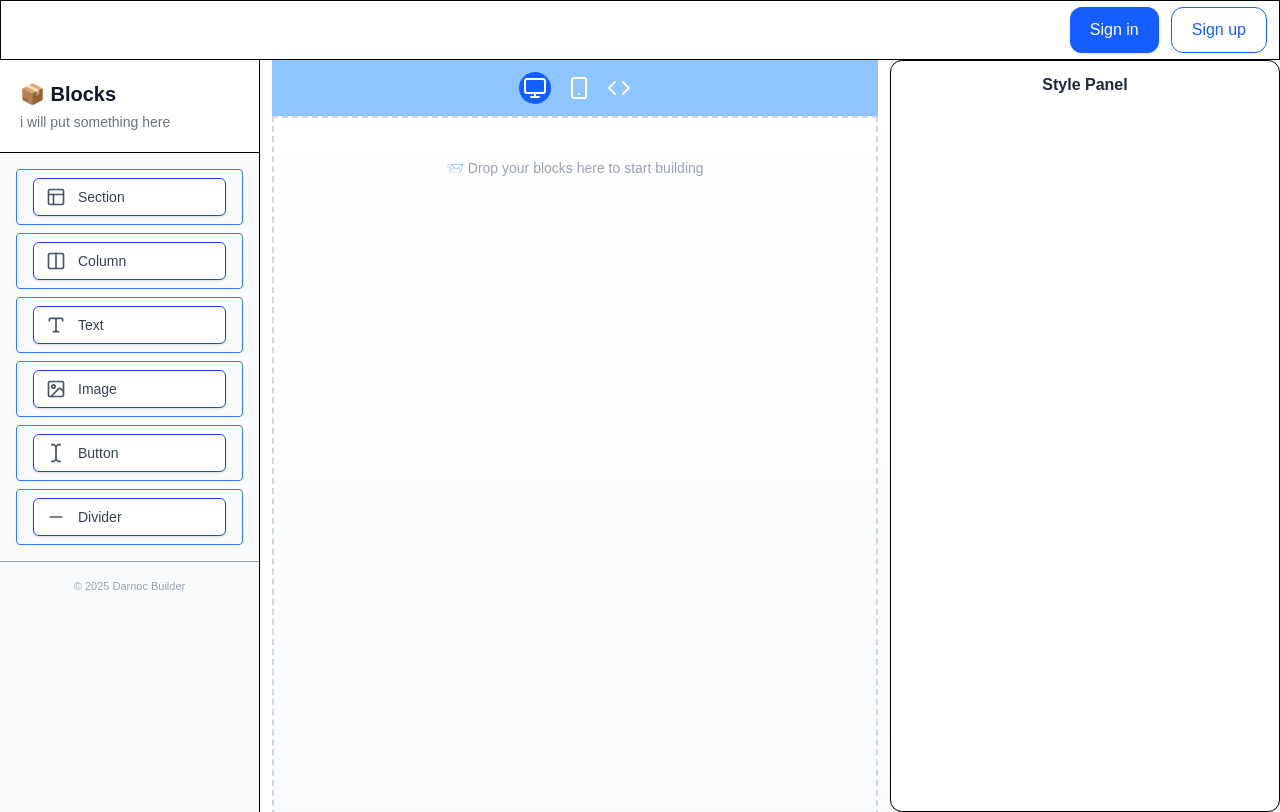
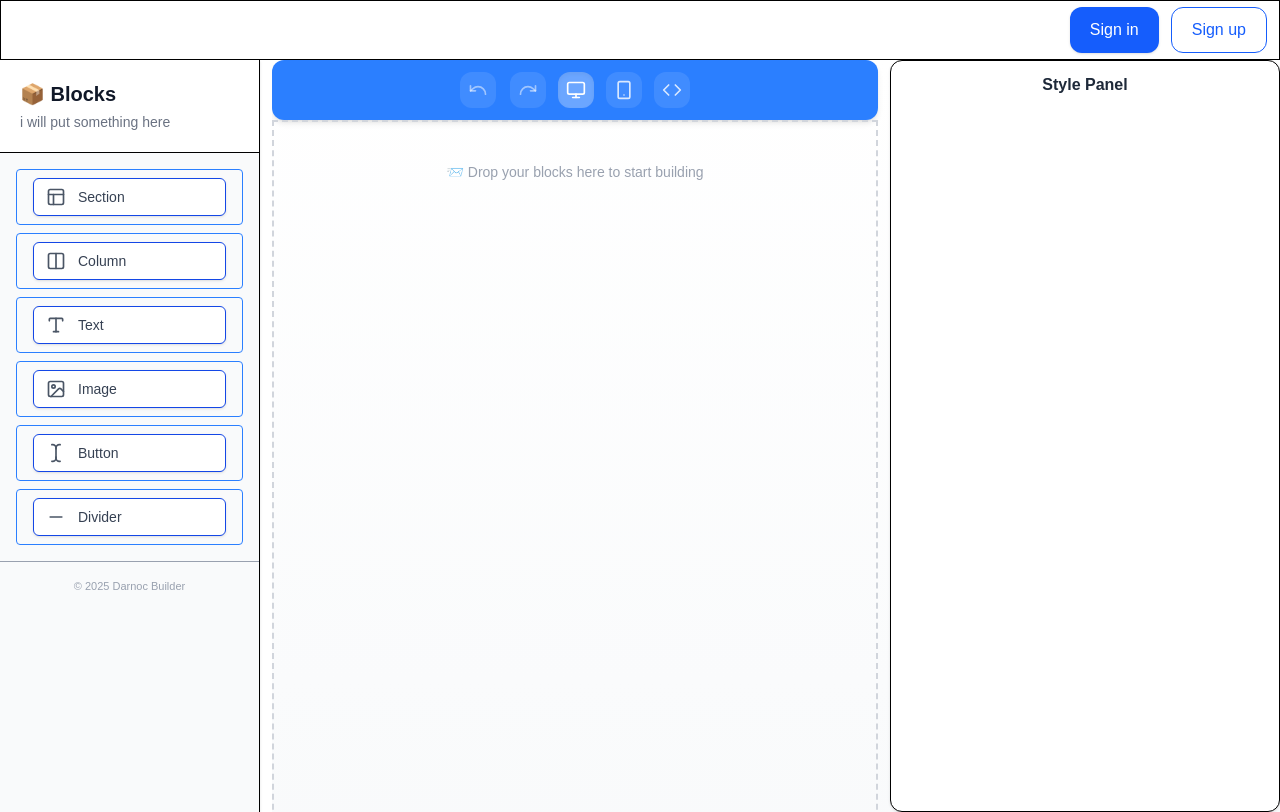
Before and after one commit to Conny1/darnoc-builder, a Next.js app: page /email/dashboard in a window 1280 px wide. Built offline with nearby package versions, Linux system fonts and the light colour scheme.

Commit message:
undo and redo actions

```diff
--- a/src/components/Canva.tsx
+++ b/src/components/Canva.tsx
@@ -1,9 +1,9 @@
 "use client";
-import React, {  useRef, useState } from "react";
+import React, { useRef, useState } from "react";
 import Droppable from "./Droppable";
-import {  Droppableids } from "@/types";
+import { Droppableids } from "@/types";
 import Block from "./Block";
-import {  useSelector } from "react-redux";
+import { useDispatch, useSelector } from "react-redux";
 import { RootState } from "@/redux/store";
 
 import {
@@ -12,19 +12,24 @@ import {
 } from "@dnd-kit/sortable";
 
 import StyleEditor from "./StyleEditor";
-import { Code, Monitor, Smartphone } from "lucide-react";
+import { Code, Monitor, Redo, Smartphone, Undo } from "lucide-react";
 import DisplayCode from "./DisplayCode";
+import { redoAction, undoAction } from "@/redux/emailTemplateSlice";
 
 const Canva = () => {
   const dropableData = useSelector(
     (state: RootState) => state.email.dropableData
   );
+  const undo = useSelector((state: RootState) => state.email.prevCanvasState);
+  const redo = useSelector((state: RootState) => state.email.nextCanvaState);
+
   const [showCode, setshowCode] = useState(false);
   const [code, setcode] = useState("");
   const containerRef = useRef<HTMLDivElement | null>(null);
   const [previewMode, setPreviewMode] = useState<"desktop" | "mobile">(
     "desktop"
   );
+  const dispatch = useDispatch();
 
   // Apply mobile scaling transform
 
@@ -59,41 +64,84 @@ const Canva = () => {
     setshowCode(true);
   };
 
+
   return (
-    <div className="  flex  gap-3  flex-1  bg-gradient-to-b from-white to-gray-50 overflow-y-auto">
+    <div className=" flex gap-3  flex-1  bg-gradient-to-b from-white to-gray-50 overflow-y-auto">
       <div className="flex-1 flex flex-col items-center  ">
-        <div className="flex w-full max-w-[800px] gap-3 bg-blue-300 p-3 items-center justify-center text-white ">
+        <div className="flex w-full max-w-[800px] gap-3 bg-blue-500 p-3 items-center justify-center text-white rounded-xl shadow-md">
+          {/* Undo / Redo */}
+          <div className="flex gap-3.5">
+            <button
+              onClick={() => dispatch(undoAction())}
+              disabled={undo.length === 0}
+              className={`p-2 rounded-xl flex items-center justify-center transition-colors duration-200
+        ${
+          undo.length > 0
+            ? "bg-white/20 hover:bg-white/30 text-white"
+            : "bg-white/10 text-white/50 cursor-not-allowed"
+        }`}
+            >
+              <Undo className="w-5 h-5" />
+            </button>
+
+            <button
+              onClick={() => dispatch(redoAction())}
+              disabled={redo.length === 0}
+              className={`p-2 rounded-xl flex items-center justify-center transition-colors duration-200
+        ${
+          redo.length > 0
+            ? "bg-white/20 hover:bg-white/30 text-white"
+            : "bg-white/10 text-white/50 cursor-not-allowed"
+        }`}
+            >
+              <Redo className="w-5 h-5" />
+            </button>
+          </div>
+
+          {/* Desktop Preview */}
           <button
             onClick={() => {
               setPreviewMode("desktop");
               setshowCode(false);
             }}
-            className={` p-1 rounded-2xl cursor-pointer ${
-              !showCode && previewMode === "desktop"
-                ? "bg-blue-600"
-                : "bg-inherit"
-            } `}
+            className={`p-2 rounded-xl flex items-center justify-center transition-colors duration-200
+      ${
+        !showCode && previewMode === "desktop"
+          ? "bg-white/30 text-white shadow-inner"
+          : "bg-white/10 hover:bg-white/20 text-white/80"
+      }`}
           >
-            <Monitor />
+            <Monitor className="w-5 h-5" />
           </button>
+
+          {/* Mobile Preview */}
           <button
             onClick={() => {
               setPreviewMode("mobile");
               setshowCode(false);
             }}
-            className={` p-1 rounded-2xl cursor-pointer ${
-              !showCode && previewMode === "mobile"
-                ? "bg-blue-600"
-                : "bg-inherit"
-            } `}
+            className={`p-2 rounded-xl flex items-center justify-center transition-colors duration-200
+      ${
+        !showCode && previewMode === "mobile"
+          ? "bg-white/30 text-white shadow-inner"
+          : "bg-white/10 hover:bg-white/20 text-white/80"
+      }`}
           >
-            <Smartphone />
+            <Smartphone className="w-5 h-5" />
           </button>
 
-      { previewMode !=="mobile" &&   <button onClick={generateCode} className=" cursor-pointer  ">
-            <Code />
-          </button>}
+          {/* Code Button */}
+          {previewMode !== "mobile" && (
+            <button
+              onClick={generateCode}
+              className="p-2 rounded-xl flex items-center justify-center transition-colors duration-200
+        bg-white/10 hover:bg-white/20 text-white/80"
+            >
+              <Code className="w-5 h-5" />
+            </button>
+          )}
         </div>
+
         {showCode ? (
           <DisplayCode code={code} />
         ) : (
@@ -107,11 +155,11 @@ const Canva = () => {
                   ref={containerRef}
                   style={{
                     display: "inline-block",
-                    margin:" 0px auto",
+                    margin: " 0px auto",
                     textAlign: "center",
-                    width: previewMode ==="desktop"? "602px":"360px",
+                    width: previewMode === "desktop" ? "602px" : "360px",
                     maxWidth: "100%",
-                    height:"100%",
+                    height: "100%",
                     backgroundColor: "inherit",
                   }}
                 >
--- a/src/lib/uiconfigs.ts
+++ b/src/lib/uiconfigs.ts
@@ -60,6 +60,7 @@ export const blockConfigs: BlockConfigs = {
         width: "100%",
         maxWidth: "300px",
         display: "inline-block",
+
         verticalAlign: "top",
         textAlign: "center",
         margin: "0px",
--- a/src/redux/emailTemplateSlice.ts
+++ b/src/redux/emailTemplateSlice.ts
@@ -9,6 +9,8 @@ export interface emailtemplateState {
   activeBlock: BlockDataType | null;
   currentElementType?: string;
   currentElementKey?: string;
+  prevCanvasState: Array<BlockDataType[]>;
+  nextCanvaState: Array<BlockDataType[]>;
 }
 
 const initialState: emailtemplateState = {
@@ -16,6 +18,8 @@ const initialState: emailtemplateState = {
   activeBlock: null,
   currentElementType: "",
   currentElementKey: "",
+  prevCanvasState: [],
+  nextCanvaState: [],
 };
 
 export const emailtemplateSlice = createSlice({
@@ -27,11 +31,16 @@ export const emailtemplateSlice = createSlice({
       if (data.name in blockConfigs) {
         data.configs = blockConfigs[data.name];
       }
-
+      //   update state for redo action.
+      if (state.dropableData.length !== 0) {
+        state.prevCanvasState.push(state.dropableData);
+      }
       state.dropableData.push(data);
     },
     updateSortedBlocks: (state, action: PayloadAction<BlockDataType[]>) => {
       const data: BlockDataType[] = action.payload;
+      //   update state for redo action.
+      state.prevCanvasState.push(state.dropableData);
       state.dropableData = data;
     },
     updateInlineSortedBlocks: (
@@ -43,7 +52,7 @@ export const emailtemplateSlice = createSlice({
       }>
     ) => {
       const payload = action.payload;
-      function swapNodes(data?: BlockDataType[]):BlockDataType[] | undefined {
+      function swapNodes(data?: BlockDataType[]): BlockDataType[] | undefined {
         if (!data) return;
         return data.map((item) => {
           if (item.id === payload.parent_id && item.blocks) {
@@ -54,7 +63,7 @@ export const emailtemplateSlice = createSlice({
               (val) => val.id === payload.over_id
             );
             item.blocks = arrayMove(item.blocks, oldIndex, newIndex);
-            return item
+            return item;
           }
           return {
             ...item,
@@ -62,8 +71,9 @@ export const emailtemplateSlice = createSlice({
           };
         });
       }
-
-      swapNodes(state.dropableData)
+      //   update state for redo action.
+      state.prevCanvasState.push(state.dropableData);
+      swapNodes(state.dropableData);
     },
     addInlineBlock: (
       state,
@@ -86,6 +96,8 @@ export const emailtemplateSlice = createSlice({
           }
         }
       };
+      //   update state for redo action.
+      state.prevCanvasState.push(state.dropableData);
       recisiveUpdate(state.dropableData);
     },
 
@@ -100,11 +112,13 @@ export const emailtemplateSlice = createSlice({
           })
           .filter((block) => block.id !== id);
       };
+      //   update state for redo action.
+      state.prevCanvasState.push(state.dropableData);
       state.dropableData = recusiveRemove(state.dropableData);
-      if(state.dropableData.length === 0){
-        state.activeBlock = null
-        state.currentElementKey = ""
-        state.currentElementType = ""
+      if (state.dropableData.length === 0) {
+        state.activeBlock = null;
+        state.currentElementKey = "";
+        state.currentElementType = "";
       }
     },
 
@@ -128,11 +142,9 @@ export const emailtemplateSlice = createSlice({
       state.activeBlock = others || null;
     },
     setcurrentElementType: (state, action: PayloadAction<string>) => {
-
       state.currentElementType = action.payload;
     },
     setcurrentElementKey: (state, action: PayloadAction<string>) => {
-
       state.currentElementKey = action.payload;
     },
 
@@ -153,15 +165,18 @@ export const emailtemplateSlice = createSlice({
             const temp = item.configs?.styles;
             if (temp) {
               // update width of the column parent component -unique to column
-            const parent = item.configs?.styles?.parent
+              const parent = item.configs?.styles?.parent;
 
-            if(parent && payload.styleKey === "width" && payload.key !== "section" ){
+              if (
+                parent &&
+                payload.styleKey === "width" &&
+                payload.key !== "section"
+              ) {
+                parent["maxWidth"] = payload.styleValue;
 
-              parent["maxWidth"] = payload.styleValue
-
-              return
-            }
-            // other styles updating
+                return;
+              }
+              // other styles updating
               temp[payload.key] = {
                 ...temp[payload.key],
                 [payload.styleKey]: payload.styleValue,
@@ -175,6 +190,8 @@ export const emailtemplateSlice = createSlice({
           }
         }
       };
+      //   update state for redo action.
+      state.prevCanvasState.push(state.dropableData);
 
       recusiveUpdate(state.dropableData);
     },
@@ -204,8 +221,29 @@ export const emailtemplateSlice = createSlice({
           }
         }
       };
+      //   update state for redo action.
+      state.prevCanvasState.push(state.dropableData);
+      recusiveUpdate(state.dropableData);
+    },
 
-      recusiveUpdate(state.dropableData);
+    undoAction: (state) => {
+      if (state.prevCanvasState.length === 0) return;
+      let temp = state.prevCanvasState.pop();
+      if (temp) {
+        // store data for redo
+        state.nextCanvaState.push(state.dropableData);
+        state.dropableData = temp;
+      }
+    },
+
+    redoAction: (state) => {
+      if (state.nextCanvaState.length === 0) return;
+      let temp = state.nextCanvaState.pop();
+      if (temp) {
+        // store data for redo
+        state.prevCanvasState.push(state.dropableData);
+        state.dropableData = temp;
+      }
     },
   },
 });
@@ -222,6 +260,8 @@ export const {
   setcurrentElementKey,
   updateStyle,
   updateContent,
+  redoAction,
+  undoAction,
 } = emailtemplateSlice.actions;
 
 export default emailtemplateSlice.reducer;
```
Also changed, not shown: src/app/email/dashboard/page.tsx (+23 -2 lines).
